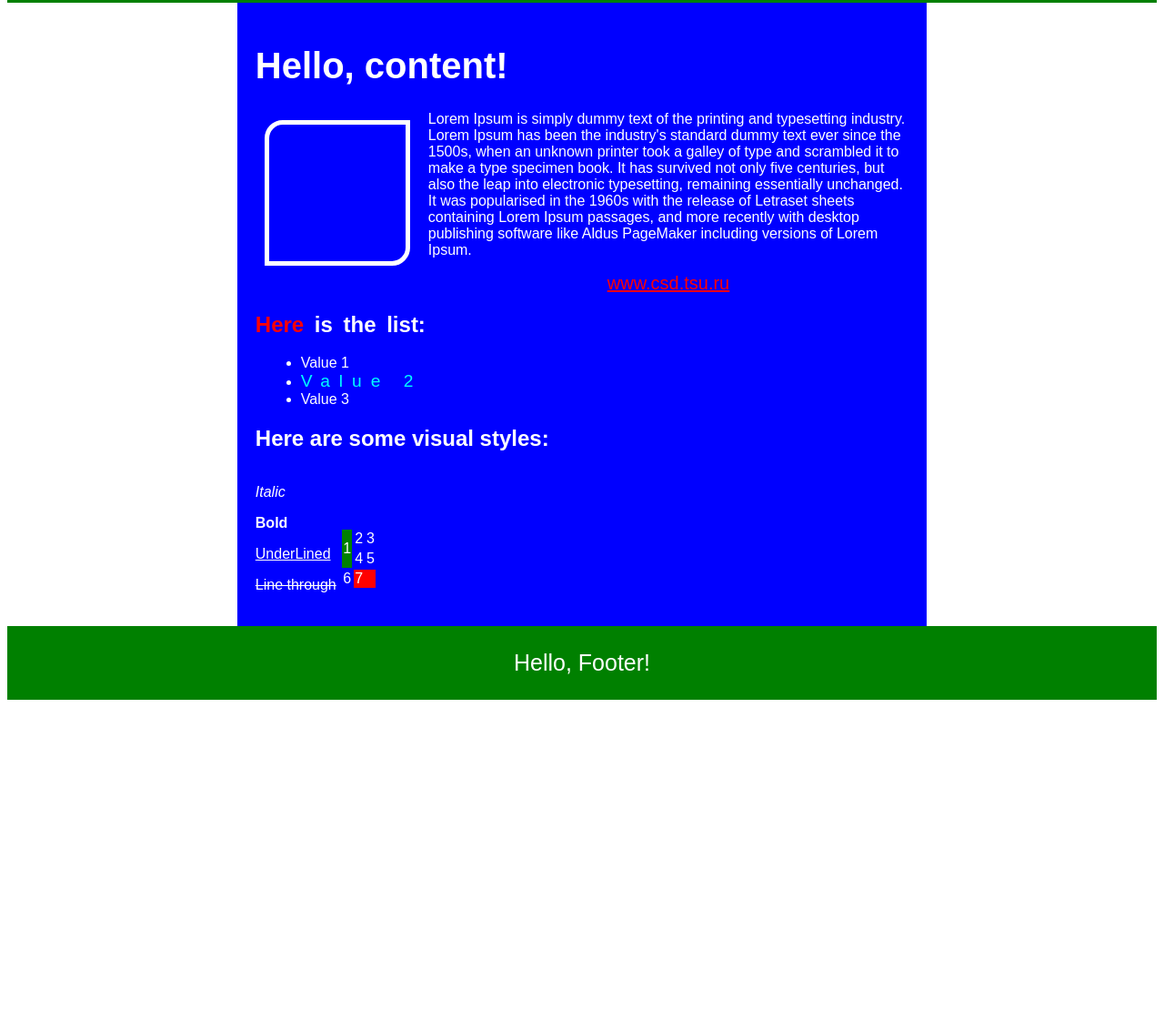
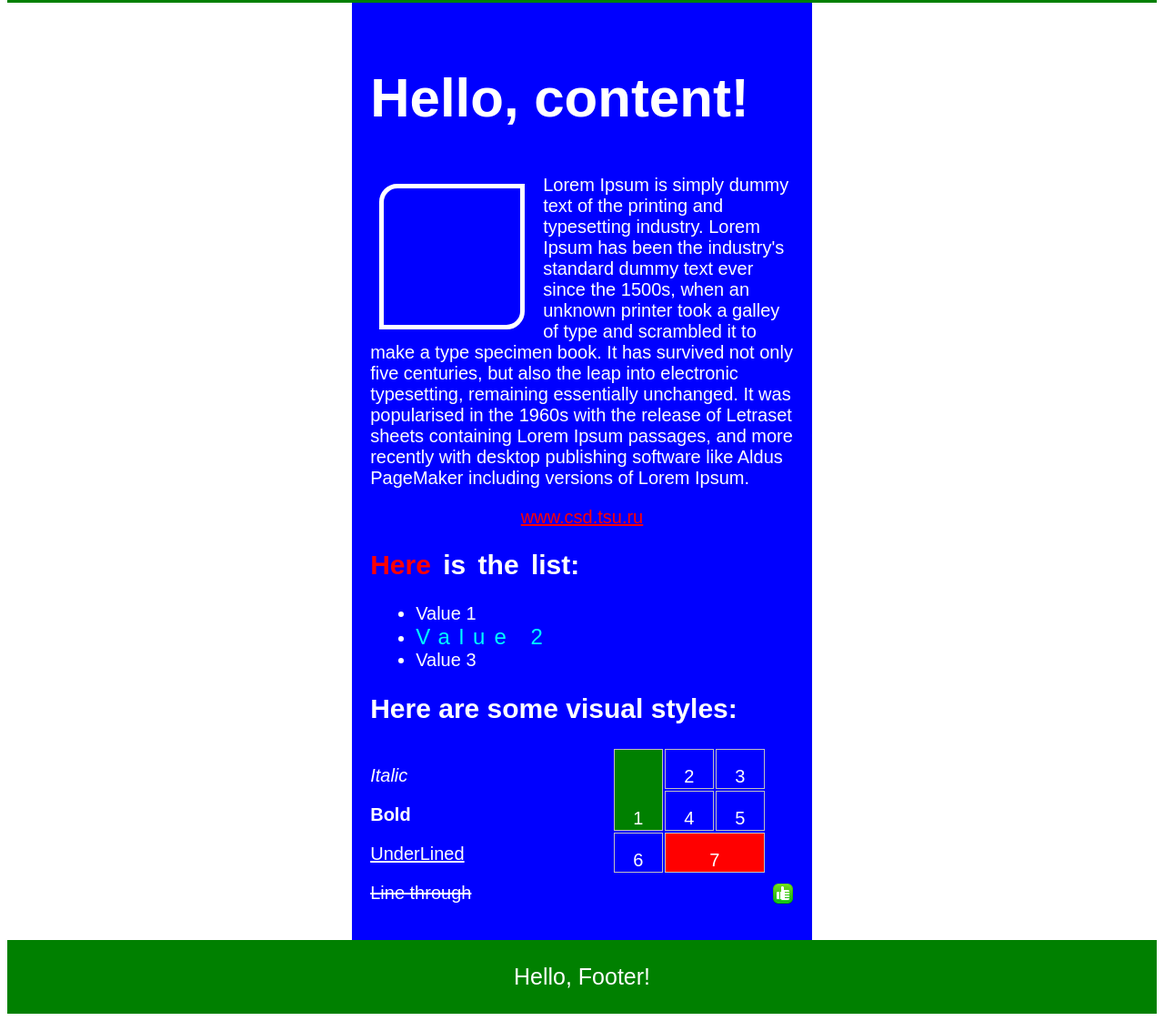
Before and after one commit to Zuzunyan/932203_pynchina.polina_lab1, a plain HTML site: page index.html in a window 1280 px wide. Shown: the part 85-1207 px from the top of the page at 91% size. Before the commit the page ends 862 px from the top, so only its background shows below. Drawn offline with Linux system fonts and the light colour scheme.

Commit message:
second_try

```diff
--- a/index.html
+++ b/index.html
@@ -1,5 +1,5 @@
 <!DOCTYPE html>
-<html>
+<html lang="ru">
 <head>
 <title>Web lab1</title>
 <meta charset="utf-8">
@@ -7,12 +7,11 @@
 </head>
 
 <body>
-<div class="header">
+  <header class="header">
     <p>Hello, Header!</p>
-</div>
+  </header>
 
-
-<div class="content">
+  <section class="content">
     <h1>Hello, content!</h1>
     <div class="square"></div>
     <p>Lorem Ipsum is simply dummy text of the printing and typesetting industry. Lorem Ipsum has been the industry's standard dummy text ever since the 1500s, when an unknown printer took a galley of type and scrambled it to make a type specimen book. It has survived not only five centuries, but also the leap into electronic typesetting, remaining essentially unchanged. It was popularised in the 1960s with the release of Letraset sheets containing Lorem Ipsum passages, and more recently with desktop publishing software like Aldus PageMaker including versions of Lorem Ipsum.</p>
@@ -24,15 +23,15 @@
       <li><span class="value2">Value 2</span></li>
       <li>Value 3</li>
     </ul>
-
     <h2>Here are some visual styles:</h2>
-  <div class="visual_styles">
+    <article class="visual_styles">
         <p><i>Italic</i></p>
         <p><b>Bold</b></p>
         <p><u>UnderLined</u></p>
         <p><strike>Line through</strike></p>
-  </div>
-    <div class="table">
+    </article>
+
+      <aside class="table">
         <table>
           <tr>
             <td rowspan="2" style="background-color: green;">1</td>
@@ -48,12 +47,13 @@
             <td colspan="2" style="background-color: red;">7</td>
           </tr>
         </table>
-    </div>
-</div>
+        <img src="/images.png" alt="thumb-up">
+      </aside>
+  </section>
 
-<div class="footer">
+  <footer class="footer">
     <p>Hello, Footer!</p>
-</div>
+  </footer>
 
 </body>
 </html>
--- a/styles.css
+++ b/styles.css
@@ -22,13 +22,13 @@ body {
   color: white;
   padding: 20px;
   margin: 0px;
-  margin-left: 20%;
-  margin-right: 20%;
+  margin-left: 30%;
+  margin-right: 30%;
   font-family: Arial, Helvetica, sans-serif;
-  h1 {
-    font-size: 30pt;
-   }
-
+  font-size: 20px;
+}
+h1{
+  font-size: 3em;
 }
 
 .square {
@@ -55,9 +55,6 @@ a:link{
   margin-left: 10px;
 }
 
-/* .here{
-  color: red;
-} */
 .value2{
   color:aqua;
   font-size: larger;
@@ -66,18 +63,24 @@ a:link{
 
 .visual_styles{
   display: inline-block;
-
-}
-.table{
-  display: inline-block;
-  /* float: inline-end; */
-
-
 }
 
-.td{
-  width: 100px;
-  height: 100px;
-  border: solid 1px silver;
-  text-align: center;
+.table{
+  float: right;
+  width: 200px;
+  height: 200px;
 }
+
+td{
+  width: 50px;
+	height: 40px;
+	border: solid 1px silver;
+	text-align: center;
+	vertical-align: bottom;
+	margin: 0;
+}
+img{
+  float: right;
+  margin-top: 10px;
+  position: sticky;
+}
```
Lines whose indentation alone changed are shown as unchanged.
